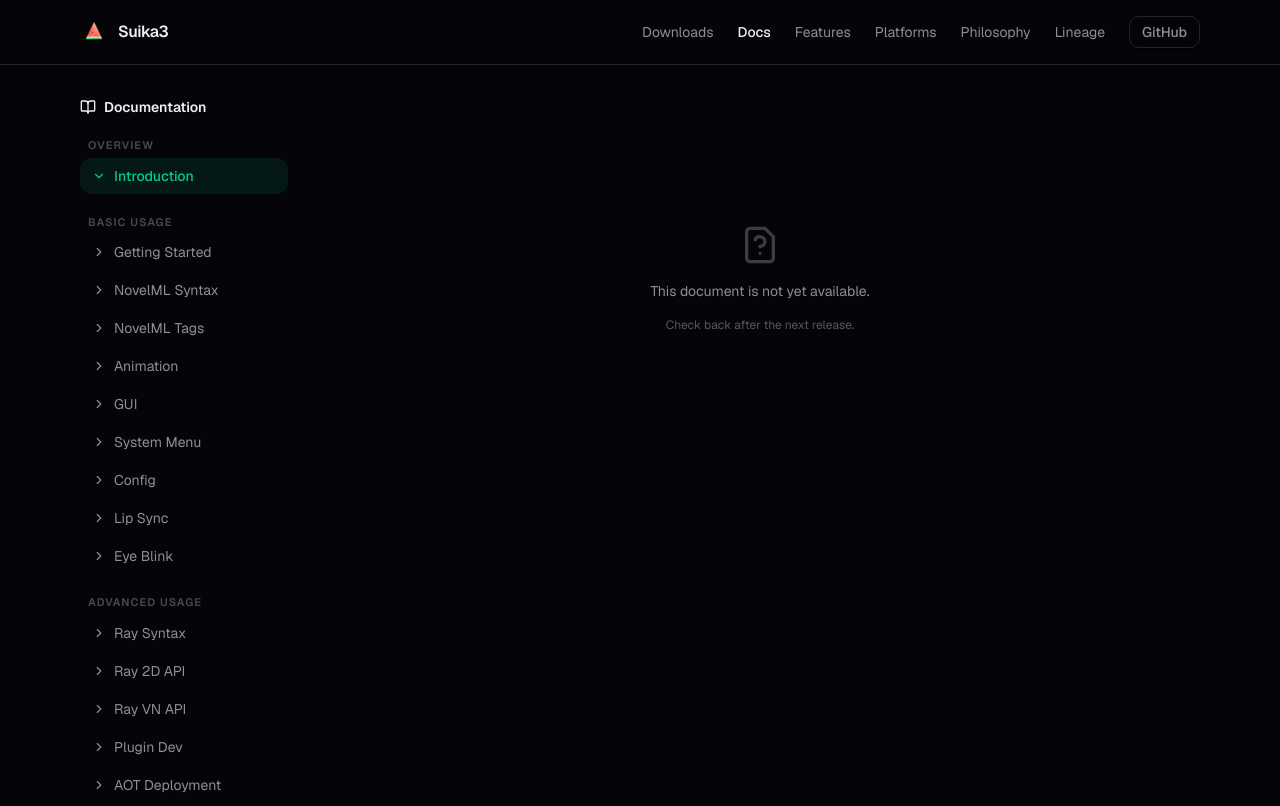
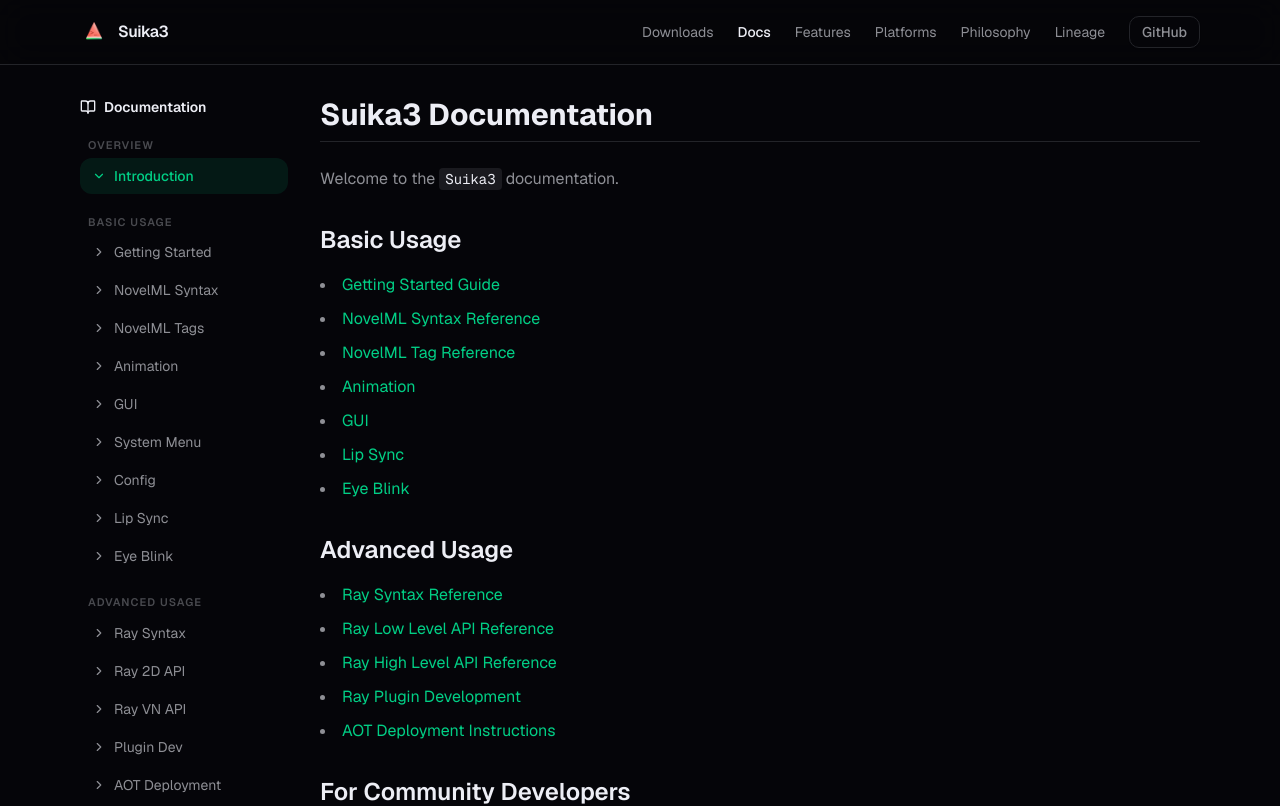
Before and after one commit to suika3-community/suika3-community.github.io, a Next.js app: page /docs in a window 1280 px wide. Shown: the top 806 px of the page. Built offline with nearby package versions, Linux system fonts and the light colour scheme; no server answers.

Commit message:
Change to SSR

```diff
--- a/app/docs/[slug]/page.tsx
+++ b/app/docs/[slug]/page.tsx
@@ -1,8 +1,8 @@
 import { notFound } from "next/navigation";
 import { DocsLayout } from "@/components/docs-layout";
-import { docFiles } from "../docs-config";
+import { MarkdownRenderer } from "@/components/markdown-renderer";
+import { docFiles, fetchDoc } from "../docs-config";
 
-// Only pre-rendered slugs are valid; everything else → 404
 export const dynamicParams = false;
 
 export async function generateStaticParams() {
@@ -13,6 +13,13 @@ export async function generateStaticParams() {
 
 export default async function DocPage({ params }: { params: Promise<{ slug: string }> }) {
   const { slug } = await params;
-  if (!docFiles.find((d) => d.slug === slug)) notFound();
-  return <DocsLayout activeSlug={slug} />;
+  const doc = docFiles.find((d) => d.slug === slug);
+  if (!doc) notFound();
+
+  const content = await fetchDoc(doc.path, doc.url);
+  return (
+    <DocsLayout activeSlug={slug}>
+      {content ? <MarkdownRenderer content={content} /> : null}
+    </DocsLayout>
+  );
 }
--- a/app/docs/page.tsx
+++ b/app/docs/page.tsx
@@ -1,5 +1,13 @@
 import { DocsLayout } from "@/components/docs-layout";
+import { MarkdownRenderer } from "@/components/markdown-renderer";
+import { fetchDoc, rewriteDocLinks, indexFallback } from "./docs-config";
 
-export default function DocsPage() {
-  return <DocsLayout activeSlug="index" />;
+export default async function DocsPage() {
+  const raw = await fetchDoc("index.md");
+  const content = raw ? rewriteDocLinks(raw) : indexFallback;
+  return (
+    <DocsLayout activeSlug="index">
+      <MarkdownRenderer content={content} />
+    </DocsLayout>
+  );
 }
--- a/components/docs-layout.tsx
+++ b/components/docs-layout.tsx
@@ -1,45 +1,20 @@
 "use client";
 
-import { useState, useEffect } from "react";
+import { useState } from "react";
 import Link from "next/link";
 import Image from "next/image";
-import { Menu, X, ChevronRight, BookOpen, FileQuestion, Loader2 } from "lucide-react";
+import { Menu, X, ChevronRight, BookOpen, FileQuestion } from "lucide-react";
 import { Button } from "@/components/ui/button";
-import { MarkdownRenderer } from "@/components/markdown-renderer";
-import { docFiles, DOCS_BASE_URL, rewriteDocLinks } from "@/app/docs/docs-config";
+import { docFiles } from "@/app/docs/docs-config";
+import type { ReactNode } from "react";
 
 interface DocsLayoutProps {
   activeSlug: string;
+  children?: ReactNode; // pre-rendered server-side content
 }
 
-export function DocsLayout({ activeSlug }: DocsLayoutProps) {
-  const [content, setContent]     = useState<string | null>(null);
-  const [loading, setLoading]     = useState(true);
+export function DocsLayout({ activeSlug, children }: DocsLayoutProps) {
   const [sidebarOpen, setSidebarOpen] = useState(false);
-
-  // Fetch content client-side — avoids SSR/hydration mismatch with react-markdown
-  useEffect(() => {
-    setLoading(true);
-    setContent(null);
-
-    const doc = docFiles.find((d) => d.slug === activeSlug);
-    if (!doc) {
-      setLoading(false);
-      return;
-    }
-
-    const url = doc.url ?? `${DOCS_BASE_URL}/${doc.path}`;
-    fetch(url)
-      .then((r) => (r.ok ? r.text() : ""))
-      .then((text) => {
-        setContent(text ? rewriteDocLinks(text) : null);
-        setLoading(false);
-      })
-      .catch(() => {
-        setContent(null);
-        setLoading(false);
-      });
-  }, [activeSlug]);
 
   return (
     <div className="min-h-screen bg-background text-foreground">
@@ -96,7 +71,7 @@ export function DocsLayout({ activeSlug }: DocsLayoutProps) {
       {/* Body */}
       <div className="mx-auto max-w-6xl px-4 py-8">
         <div className="flex gap-8">
-          {/* Sidebar — plain <a> to force full-page load */}
+          {/* Sidebar — plain <a> tags (full-page load, no RSC dependency) */}
           <aside className="hidden md:block w-52 flex-shrink-0">
             <nav className="sticky top-24 space-y-0.5">
               <div className="flex items-center gap-2 mb-4 text-sm font-semibold text-foreground">
@@ -135,15 +110,9 @@ export function DocsLayout({ activeSlug }: DocsLayoutProps) {
             </nav>
           </aside>
 
-          {/* Content */}
+          {/* Content — rendered server-side, passed as children */}
           <main className="flex-1 min-w-0">
-            {loading ? (
-              <div className="flex items-center justify-center py-32 text-muted-foreground">
-                <Loader2 className="h-6 w-6 animate-spin" />
-              </div>
-            ) : content ? (
-              <MarkdownRenderer content={content} />
-            ) : (
+            {children ?? (
               <div className="flex flex-col items-center justify-center py-32 gap-4 text-muted-foreground">
                 <FileQuestion className="h-10 w-10 opacity-40" />
                 <p className="text-sm">This document is not yet available.</p>
--- a/components/markdown-renderer.tsx
+++ b/components/markdown-renderer.tsx
@@ -1,5 +1,3 @@
-"use client";
-
 import ReactMarkdown from "react-markdown";
 import remarkGfm from "remark-gfm";
 import rehypeRaw from "rehype-raw";
```
